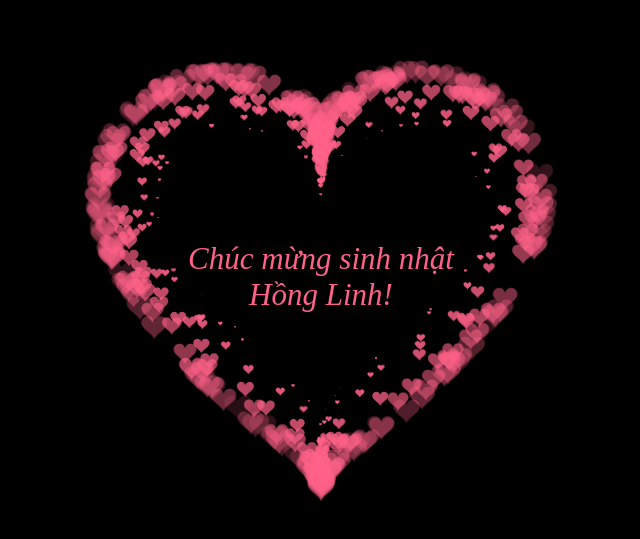
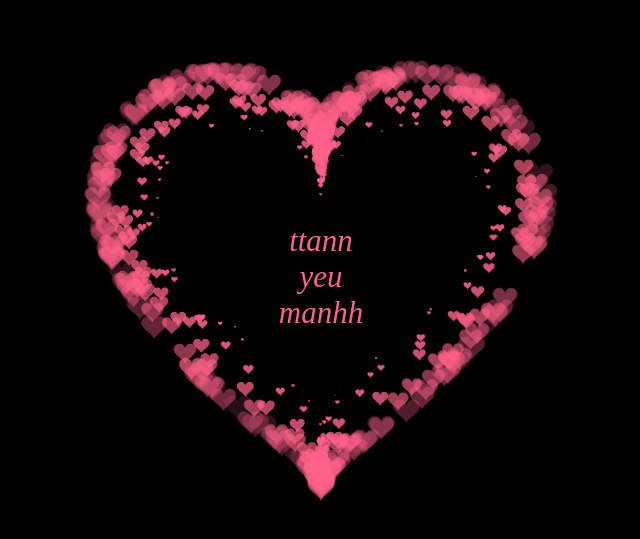
Before and after one commit to phitu2211/traitimdo1, a plain HTML site: page index.html in a window 1280 px wide. Shown: the part 123-662 px from the top of the page, without its empty margins (319-959 px from the left). Drawn offline with Linux system fonts and the light colour scheme.

Commit message:
Update index.html

```diff
--- a/index.html
+++ b/index.html
@@ -449,7 +449,7 @@
 				text-align: center;
 			"
 		>
-			Chúc mừng sinh nhật<br />Hồng Linh!
+			ttann<br />yeu<br />manhh
 		</div>
 	</body>
 </html>
```
